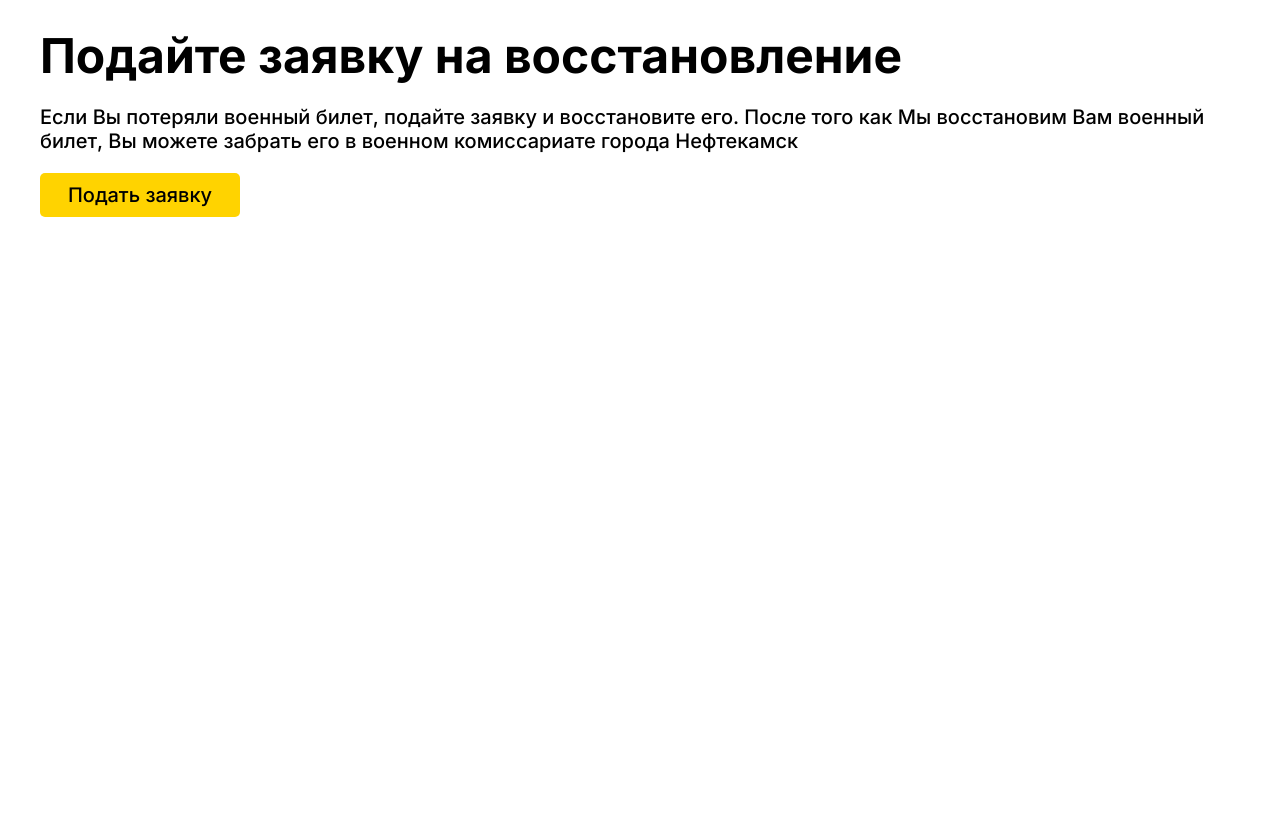
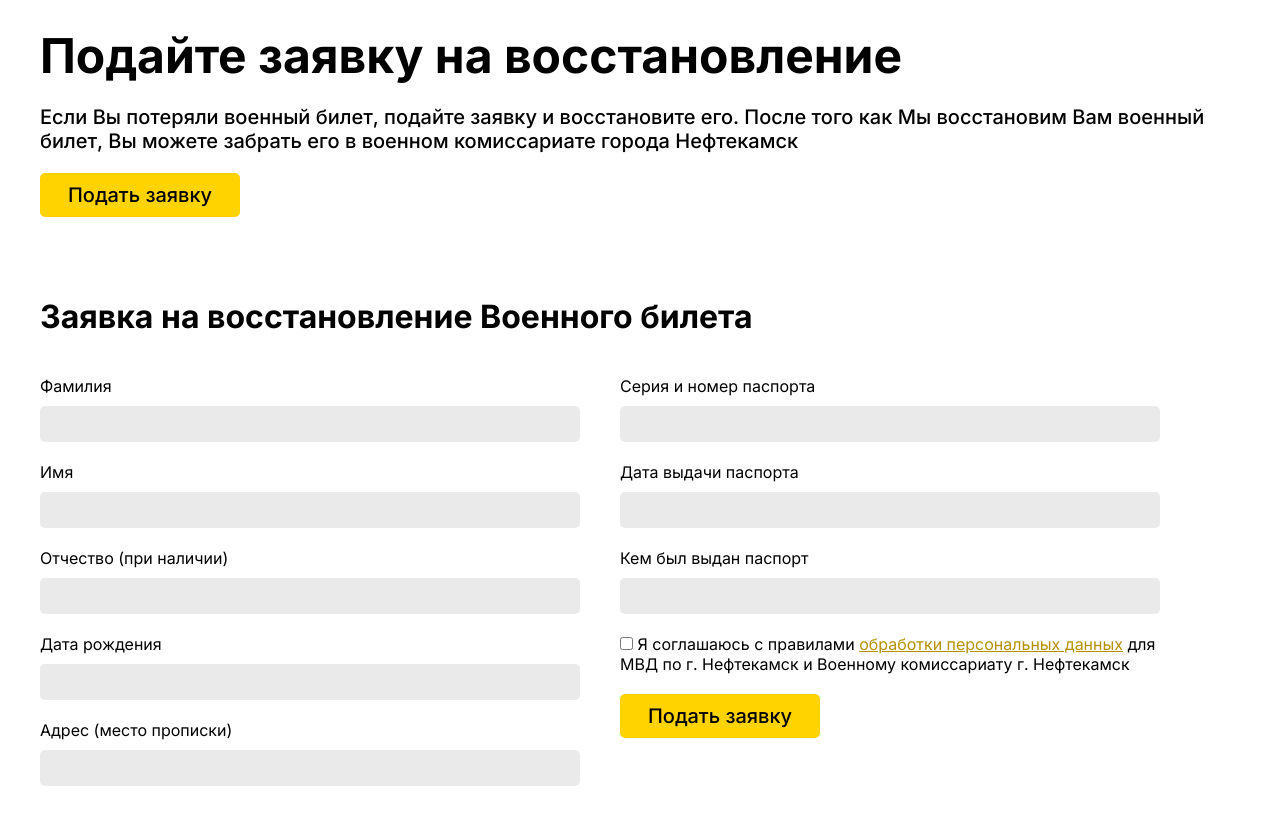
Before and after one commit to Khaniyev06/didactic-spork, a plain HTML site: page index.html in a window 1280 px wide. Both pictures are taken after a click on the button "Подать заявку". Shown: the part 94-918 px from the top of the page. Before the commit the page ends 800 px from the top, so only its background shows below. Drawn offline with Linux system fonts and the light colour scheme.

Commit message:
Добавлена форма заявки на восстановления Военного билета

```diff
--- a/index.html
+++ b/index.html
@@ -21,7 +21,47 @@
     <div class="first">
         <h1>Подайте заявку на восстановление</h1>
         <p>Если Вы потеряли военный билет, подайте заявку и восстановите его. После того как Мы восстановим Вам военный билет, Вы можете забрать его в военном комиссариате города Нефтекамск</p>
-        <button>Подать заявку</button>
+        <button id="openHelp">Подать заявку</button>
+    </div>
+    <div id="getHelp">
+        <h1>Заявка на восстановление Военного билета</h1>
+        <form action="" class="info">
+            <div class="personal">
+                <label for="surname">
+                    Фамилия <input type="text" id="surname" required>
+                </label>
+                <label for="name">
+                    Имя <input type="text" id="name" required>
+                </label>
+                <label for="patronymic">
+                    Отчество (при наличии) <input type="text" id="patronymic">
+                </label>
+                <label for="birthday">
+                    Дата рождения <input type="text" id="birthday" required>
+                </label>
+                <label for="address">
+                    Адрес (место прописки) <input type="text" id="address" required>
+                </label>
+            </div>
+            <div class="passport">
+                <label for="serial">
+                    Серия и номер паспорта <input type="text" id="serial" required>
+                </label>
+                <label for="getdate">
+                    Дата выдачи паспорта <input type="text" id="getdate" required>
+                </label>
+                <label for="getwho">
+                    Кем был выдан паспорт <input type="text" id="getwho" required>
+                </label>
+                <label class="agree" for="agree">
+                    <input id="agree" type="checkbox"> Я соглашаюсь с правилами <a href="#">обработки персональных
+                    данных</a> для МВД по г. Нефтекамск и Военному комиссариату г. Нефтекамск
+                </label>
+                <button id="send">
+                    Подать заявку
+                </button>
+            </div>
+        </form>
     </div>
 </main>
 
--- a/script.js
+++ b/script.js
@@ -0,0 +1,4 @@
+
+document.getElementById("openHelp").addEventListener("click", function () {
+    document.getElementById("getHelp").style.display = "flex"
+})
--- a/style.css
+++ b/style.css
@@ -47,6 +47,7 @@ main {
 .first {
     display: flex;
     flex-direction: column;
+    justify-content: center;
     gap: 20px;
 }
 
@@ -78,3 +79,66 @@ main {
 .first > button:hover {
     cursor: pointer;
 }
+
+#getHelp {
+    display: none;
+    flex-direction: column;
+    gap: 40px;
+    font-family: "Inter", sans-serif;
+}
+
+.personal {
+    display: flex;
+    flex-direction: column;
+    gap: 20px;
+}
+
+.passport {
+    display: flex;
+    flex-direction: column;
+    gap: 20px;
+}
+
+.info {
+    display: grid;
+    grid-template-columns: 45% 45%;
+    gap: 40px;
+}
+
+label {
+    display: flex;
+    flex-direction: column;
+    gap: 10px;
+}
+
+.agree {
+    display: unset;
+}
+
+.agree > a {
+    color: #b59100;
+}
+
+input {
+    padding: 10px;
+    border-radius: 5px;
+    background: #eaeaea;
+    border: 0;
+    font-family: "Inter", sans-serif;
+}
+
+.passport > button {
+    padding: 10px 0;
+    width: 200px;
+    border-radius: 5px;
+    border: 0;
+    outline: 0;
+    background: #FFD300;
+    font-family: "Inter", sans-serif;
+    font-weight: 500;
+    font-size: 20px;
+}
+
+.passport > button:hover {
+    cursor: pointer;
+}
```
